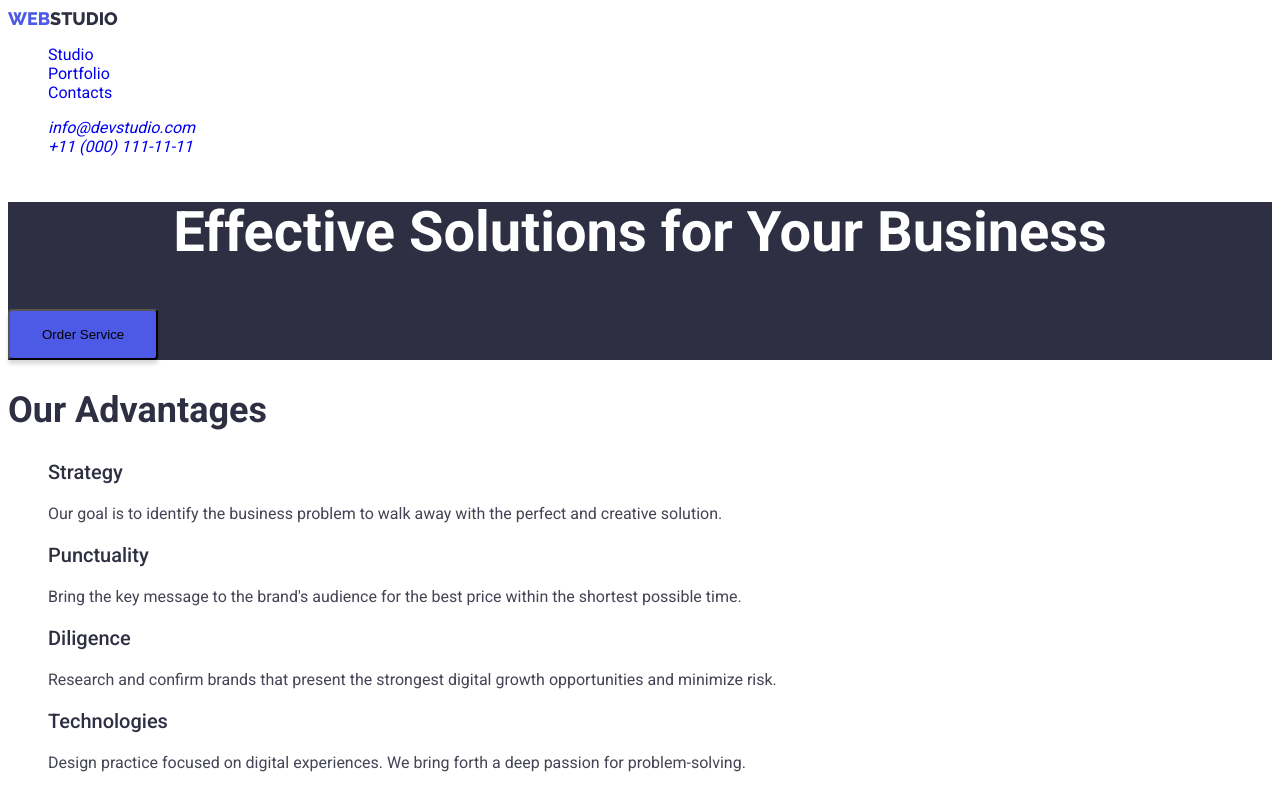
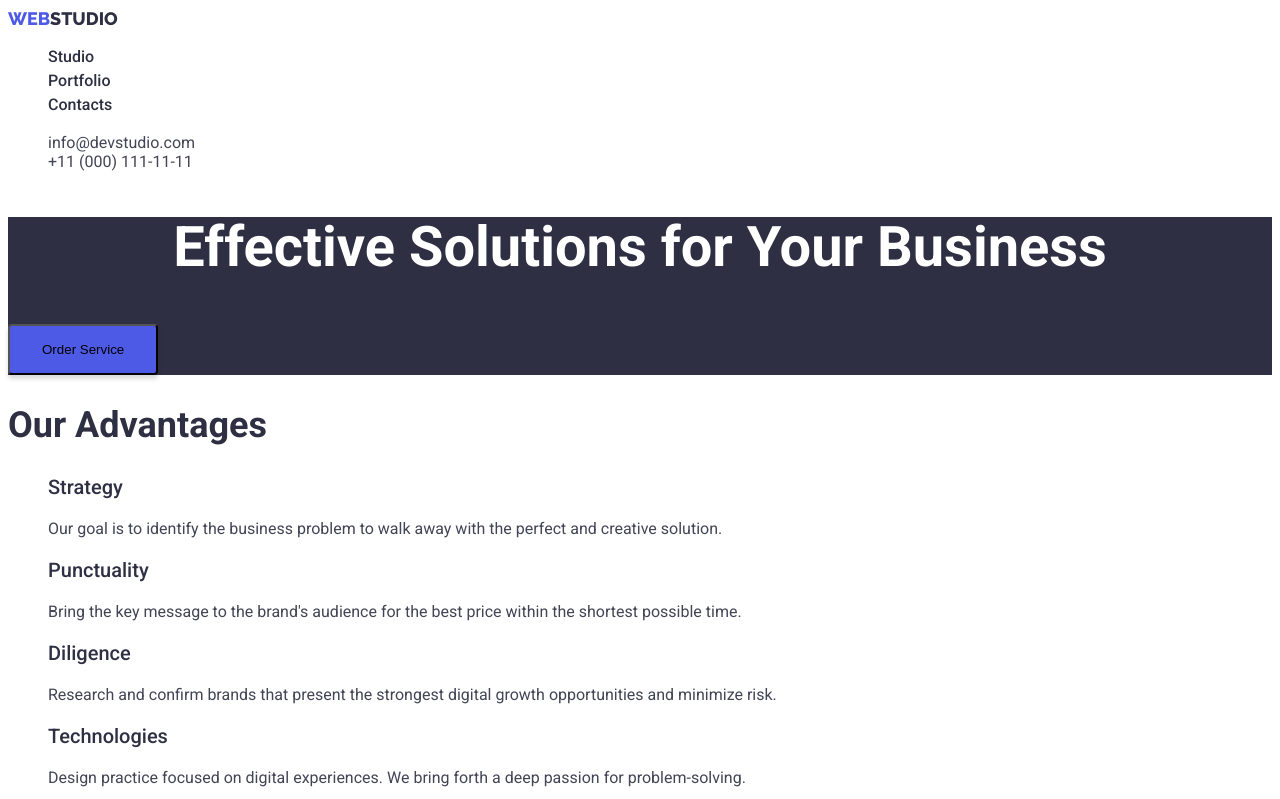
Before and after one commit to Guard84/Guard84-goit-markup-hw-02, a plain HTML site: page index.html in a window 1280 px wide. Shown: the top 799 px of the page. Drawn offline with Linux system fonts and the light colour scheme.

Commit message:
Update index.html

```diff
--- a/index.html
+++ b/index.html
@@ -19,18 +19,18 @@
           ><span class="web-logo">Web</span
           ><span class="studio-logo">Studio</span></a
         >
-        <ul>
-          <li><a class="studio-page" href="./index.html">Studio</a></li>
+        <ul class="page">
+          <li><a class="link-page" href="./index.html">Studio</a></li>
           <li>
-            <a class="portfolio-page" href="./portfolio.html">Portfolio</a>
+            <a class="link-page" href="./portfolio.html">Portfolio</a>
           </li>
-          <li><a class="contacts-page" href="#">Contacts</a></li>
+          <li><a class="link-page" href="#">Contacts</a></li>
         </ul>
       </nav>
       <address>
         <ul class="contacts-nav">
-          <li><a href="mailto:info@devstudio.com">info@devstudio.com</a></li>
-          <li><a href="tel:+110001111111">+11 (000) 111-11-11</a></li>
+          <li><a class="contact-link" href="mailto:info@devstudio.com">info@devstudio.com</a></li>
+          <li><a class="contact-link" href="tel:+110001111111">+11 (000) 111-11-11</a></li>
         </ul>
       </address>
     </header>
```
